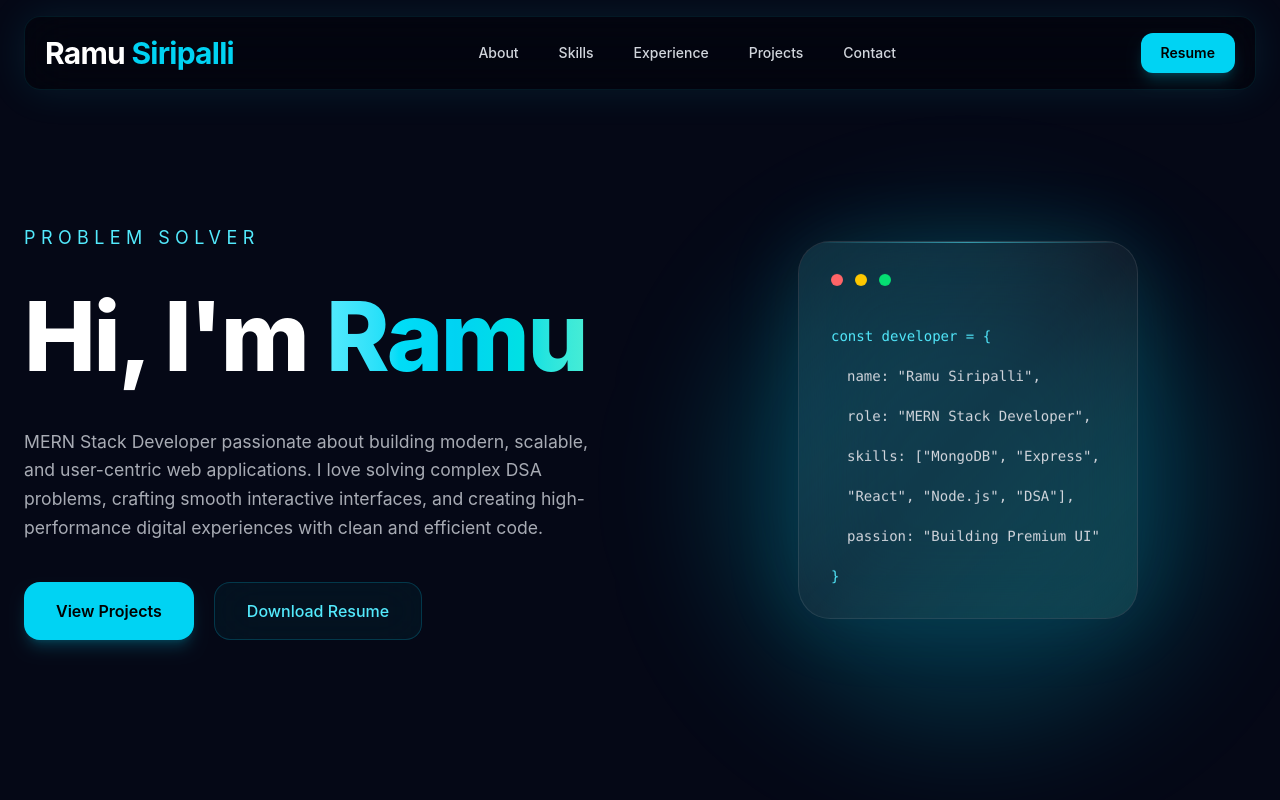
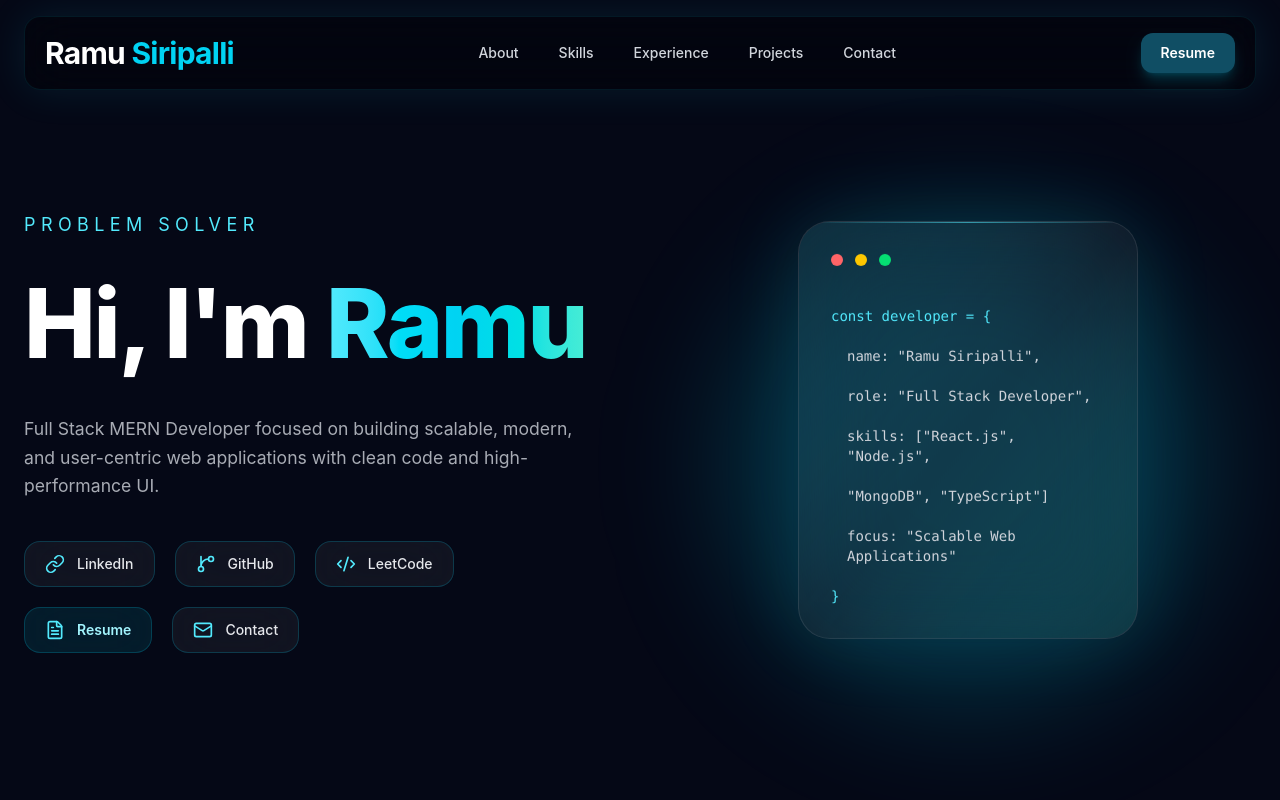
Before and after one commit to ramusiripalli/PortfolioNextJs, a Next.js app in the folder portfolio/: page / in a window 1280 px wide. Shown: the top 800 px of the page. Built offline with nearby package versions, Linux system fonts and the light colour scheme.

Commit message:
I have updated all links to leetcode,linkedin,resume,contact,github in About Section

```diff
--- a/portfolio/components/Hero.tsx
+++ b/portfolio/components/Hero.tsx
@@ -3,13 +3,22 @@
 import { motion } from "framer-motion";
 import { TypeAnimation } from "react-type-animation";
 
+import {
+  GitBranch,
+  Link,
+  FileText,
+  Code2,
+  MailIcon,
+} from "lucide-react";
+
 export default function Hero() {
   return (
-    <section className="relative overflow-hidden px-6 pt-36 pb-20 md:min-h-screen flex items-center">
-
+    <section
+      id="about"
+      className="relative overflow-hidden px-6 pt-36 pb-20 md:min-h-screen flex items-center"
+    >
       {/* Background Glow */}
       <div className="absolute inset-0 -z-10 overflow-hidden">
-
         <motion.div
           animate={{
             scale: [1, 1.1, 1],
@@ -23,21 +32,17 @@ export default function Hero() {
         />
 
         <div className="absolute -bottom-40 -right-40 w-[38rem] h-[38rem] rounded-full bg-teal-400/20 blur-3xl" />
-
       </div>
 
       <div className="mx-auto grid max-w-7xl items-center gap-20 md:grid-cols-2">
-
         {/* LEFT CONTENT */}
         <motion.div
           initial={{ opacity: 0, y: 80 }}
           animate={{ opacity: 1, y: 0 }}
           transition={{ duration: 1 }}
         >
-
           {/* Typing Animation */}
           <div className="mb-6 text-sm md:text-lg uppercase tracking-[0.3em] text-cyan-300">
-
             <TypeAnimation
               sequence={[
                 "MERN Stack Developer",
@@ -53,44 +58,102 @@ export default function Hero() {
               speed={50}
               repeat={Infinity}
             />
-
           </div>
 
           {/* Main Heading */}
           <h1 className="text-5xl sm:text-6xl md:text-8xl font-extrabold leading-tight tracking-tight">
-
             Hi, I&apos;m{" "}
-
             <span className="bg-gradient-to-r from-cyan-300 via-cyan-400 to-teal-300 bg-clip-text text-transparent">
               Ramu
             </span>
-
           </h1>
 
           {/* Description */}
           <p className="mt-8 max-w-xl text-[1rem] md:text-[1.1rem] leading-relaxed text-gray-300/80">
-
-            MERN Stack Developer passionate about building modern,
-            scalable, and user-centric web applications. I love solving
-            complex DSA problems, crafting smooth interactive interfaces,
-            and creating high-performance digital experiences with clean
-            and efficient code.
-
+            Full Stack MERN Developer focused on building scalable,
+            modern, and user-centric web applications with clean code
+            and high-performance UI.
           </p>
 
-          {/* Buttons */}
-          <div className="mt-10 flex flex-col sm:flex-row gap-5">
 
-            <button className="rounded-2xl bg-cyan-400 px-8 py-4 font-semibold text-black shadow-lg shadow-cyan-400/20 transition hover:bg-cyan-300">
-              View Projects
-            </button>
 
-            <button className="rounded-2xl border border-cyan-400/20 bg-cyan-400/5 px-8 py-4 font-medium text-cyan-300 backdrop-blur-xl transition hover:border-cyan-300 hover:bg-cyan-400/10">
-              Download Resume
-            </button>
+          {/* Social Links */}
+          <motion.div
+            initial={{ opacity: 0, y: 20 }}
+            animate={{ opacity: 1, y: 0 }}
+            transition={{ delay: 0.5, duration: 0.8 }}
+            className="mt-10 flex flex-wrap items-center gap-5"
+          >
+            {/* LinkedIn */}
+            <a
+              href="https://www.linkedin.com/in/ramu-siripalli-3711bb119/"
+              target="_blank"
+              rel="noopener noreferrer"
+              className="group flex items-center gap-3 rounded-2xl border border-cyan-400/20 bg-white/5 px-5 py-3 backdrop-blur-xl transition-all duration-300 hover:border-cyan-300 hover:bg-cyan-400/10 hover:shadow-lg hover:shadow-cyan-400/20"
+            >
+              <Link className="h-5 w-5 text-cyan-300 transition group-hover:scale-110" />
 
-          </div>
+              <span className="text-sm font-medium text-gray-200">
+                LinkedIn
+              </span>
+            </a>
 
+            {/* GitHub */}
+            <a
+              href="https://github.com/ramusiripalli"
+              target="_blank"
+              rel="noopener noreferrer"
+              className="group flex items-center gap-3 rounded-2xl border border-cyan-400/20 bg-white/5 px-5 py-3 backdrop-blur-xl transition-all duration-300 hover:border-cyan-300 hover:bg-cyan-400/10 hover:shadow-lg hover:shadow-cyan-400/20"
+            >
+              <GitBranch className="h-5 w-5 text-cyan-300 transition group-hover:scale-110" />
+
+              <span className="text-sm font-medium text-gray-200">
+                GitHub
+              </span>
+            </a>
+
+            {/* LeetCode */}
+            <a
+              href="https://leetcode.com/u/Ramu2772/"
+              target="_blank"
+              rel="noopener noreferrer"
+              className="group flex items-center gap-3 rounded-2xl border border-cyan-400/20 bg-white/5 px-5 py-3 backdrop-blur-xl transition-all duration-300 hover:border-cyan-300 hover:bg-cyan-400/10 hover:shadow-lg hover:shadow-cyan-400/20"
+            >
+              <Code2 className="h-5 w-5 text-cyan-300 transition group-hover:scale-110" />
+
+              <span className="text-sm font-medium text-gray-200">
+                LeetCode
+              </span>
+            </a>
+
+            {/* Resume */}
+            <a
+              href="https://drive.google.com/file/d/1YAN-ImP4zhP7X_WfnvwXo7sFDNRv5tHR/view"
+              target="_blank"
+              rel="noopener noreferrer"
+              className="group flex items-center gap-3 rounded-2xl border border-cyan-400/20 bg-cyan-400/10 px-5 py-3 backdrop-blur-xl transition-all duration-300 hover:border-cyan-300 hover:bg-cyan-400/20 hover:shadow-lg hover:shadow-cyan-400/20"
+            >
+              <FileText className="h-5 w-5 text-cyan-300 transition group-hover:scale-110" />
+
+              <span className="text-sm font-semibold text-cyan-200">
+                Resume
+              </span>
+            </a>
+
+            {/* Contact */}
+            <a
+              href="mailto:ramusiripalli2425@gmail.com"
+              target="_blank"
+              rel="noopener noreferrer"
+              className="group flex items-center gap-3 rounded-2xl border border-cyan-400/20 bg-white/5 px-5 py-3 backdrop-blur-xl transition-all duration-300 hover:border-cyan-300 hover:bg-cyan-400/10 hover:shadow-lg hover:shadow-cyan-400/20"
+            >
+              <MailIcon className="h-5 w-5 text-cyan-300 transition group-hover:scale-110" />
+
+              <span className="text-sm font-medium text-gray-200">
+                Contact
+              </span>
+            </a>
+          </motion.div>
         </motion.div>
 
         {/* RIGHT SIDE */}
@@ -100,7 +163,6 @@ export default function Hero() {
           transition={{ duration: 1 }}
           className="relative flex justify-center"
         >
-
           {/* Main Glow */}
           <div className="absolute w-[24rem] h-[24rem] md:w-[30rem] md:h-[30rem] rounded-full bg-cyan-400/20 blur-3xl" />
 
@@ -116,7 +178,6 @@ export default function Hero() {
             }}
             className="relative w-full max-w-[340px] overflow-hidden rounded-[32px] border border-white/10 bg-white/5 backdrop-blur-2xl shadow-[0_0_80px_rgba(34,211,238,0.12)]"
           >
-
             {/* Gradient Overlay */}
             <div className="absolute inset-0 bg-gradient-to-br from-cyan-400/10 via-transparent to-teal-400/10" />
 
@@ -125,7 +186,6 @@ export default function Hero() {
 
             {/* Content */}
             <div className="relative z-10 p-8">
-
               {/* Dots */}
               <div className="mb-10 flex gap-3">
                 <div className="h-3 w-3 rounded-full bg-red-400"></div>
@@ -135,7 +195,6 @@ export default function Hero() {
 
               {/* Fake Code */}
               <div className="space-y-5 font-mono text-sm">
-
                 <p className="text-cyan-300">
                   {"const developer = {"}
                 </p>
@@ -145,35 +204,27 @@ export default function Hero() {
                 </p>
 
                 <p className="ml-4 text-gray-300">
-                  {'role: "MERN Stack Developer",'}
+                  {'role: "Full Stack Developer",'}
                 </p>
 
                 <p className="ml-4 text-gray-300">
-                  {'skills: ["MongoDB", "Express",'}
+                  {'skills: ["React.js", "Node.js",'}
                 </p>
 
                 <p className="ml-4 text-gray-300">
-                  {'"React", "Node.js", "DSA"],'}
+                  {'"MongoDB", "TypeScript"]'}
                 </p>
 
                 <p className="ml-4 text-gray-300">
-                  {'passion: "Building Premium UI"'}
+                  {'focus: "Scalable Web Applications"'}
                 </p>
 
-                <p className="text-cyan-300">
-                  {"}"}
-                </p>
-
+                <p className="text-cyan-300">{"}"}</p>
               </div>
-
             </div>
-
           </motion.div>
-
         </motion.div>
-
       </div>
-
     </section>
   );
 }
--- a/portfolio/components/Navbar.tsx
+++ b/portfolio/components/Navbar.tsx
@@ -60,9 +60,13 @@ export default function Navbar() {
           </ul>
 
           {/* Desktop Resume Button */}
-          <button className="hidden md:block rounded-xl bg-cyan-400 px-5 py-2.5 text-sm font-semibold text-black shadow-lg shadow-cyan-400/20 transition hover:bg-cyan-300">
-            Resume
-          </button>
+          <a
+          href="https://drive.google.com/file/d/1YAN-ImP4zhP7X_WfnvwXo7sFDNRv5tHR/view"
+          target="_blank"
+          rel="noopener noreferrer"
+          className="hidden md:block rounded-xl bg-cyan-900 px-5 py-2.5 text-sm font-semibold text-white shadow-lg shadow-cyan-400/20 transition hover:bg-cyan-300">
+          Resume
+          </a>
 
           {/* Mobile Menu Button */}
           <button
```
